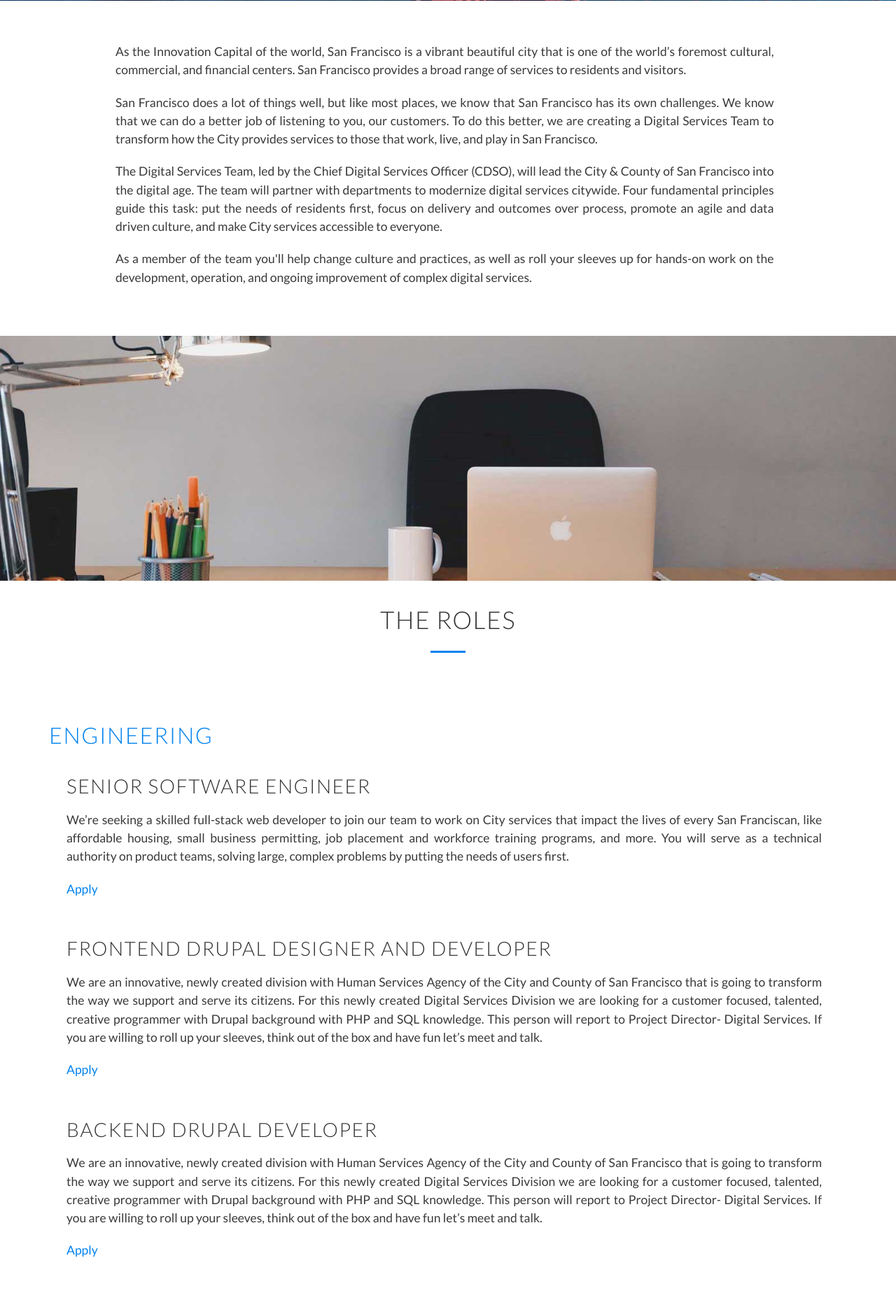
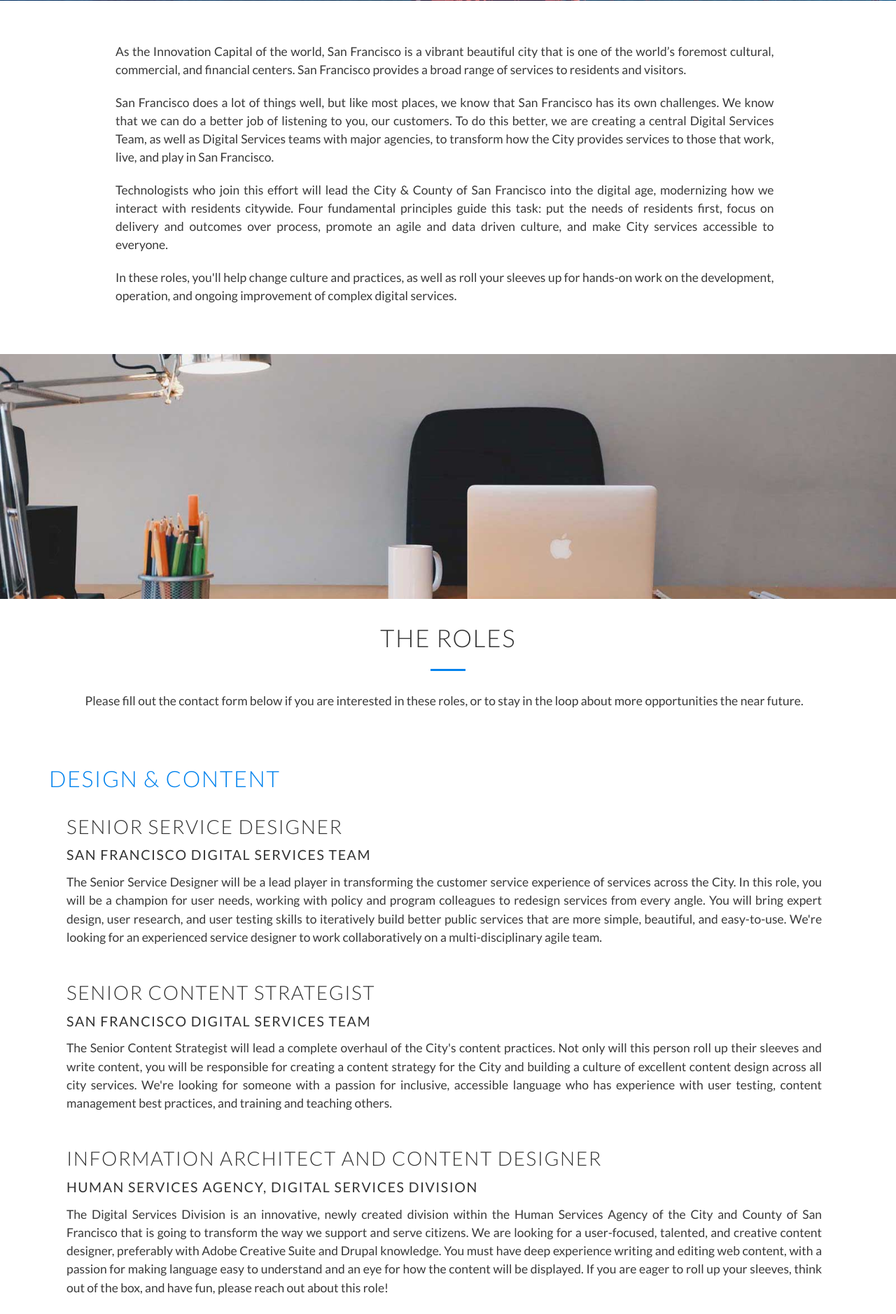
Before and after one commit to SFDigitalServices/sfdigitalservices, a PHP site: page /joinus.html in a window 1280 px wide. Shown: the part 649-2527 px from the top of the page at 70% size. Run offline with PHP 8.4, Linux system fonts and the light colour scheme; some libraries are stand-ins or nearby versions.

Commit message:
Fixed duplicate jobs, rearranged jobs, and updated all titles, departments, and descriptions
Should serve as final version.
Required small adjustment to some styles.

```diff
--- a/public/css/styles.css
+++ b/public/css/styles.css
@@ -462,12 +462,12 @@ h6.separator-quote-3 a{
 
 .roles-body p{
   text-align: justify;
-  padding-top:10px;
+  padding: 5px 0px 25px 0px;
 }
 
 .roles-body h3,h4{
   text-align: left;
-  padding-top:10px;
+  padding-top: 5px;
 }
 
 /* Job Categories */
--- a/public/joinus.html
+++ b/public/joinus.html
@@ -49,9 +49,9 @@
       <div class="about-box">
         <div class="about-body col-xs-12 col-sm-10 col-sm-offset-1 col-md-10 col-md-offset-1">
           <p>As the Innovation Capital of the world, San Francisco is a vibrant beautiful city that is one of the world’s foremost cultural, commercial, and financial centers.  San Francisco provides a broad range of services to residents and visitors.</p>
-          <p>San Francisco does a lot of things well, but like most places, we know that San Francisco has its own challenges. We know that we can do a better job of listening to you, our customers. To do this better, we are creating a Digital Services Team to transform how the City provides services to those that work, live, and play in San Francisco.</p>
-          <p>The Digital Services Team, led by the Chief Digital Services Officer (CDSO), will lead the City & County of San Francisco into the digital age. The team will partner with departments to modernize digital services citywide. Four fundamental principles guide this task: put the needs of residents first, focus on delivery and outcomes over process, promote an agile and data driven culture, and make City services accessible to everyone.</p>
-          <p>As a member of the team you'll help change culture and practices, as well as roll your sleeves up for hands-on work on the development, operation, and ongoing improvement of complex digital services.</p>
+          <p>San Francisco does a lot of things well, but like most places, we know that San Francisco has its own challenges. We know that we can do a better job of listening to you, our customers. To do this better, we are creating a central Digital Services Team, as well as Digital Services teams with major agencies, to transform how the City provides services to those that work, live, and play in San Francisco.</p>
+          <p>Technologists who join this effort will lead the City & County of San Francisco into the digital age, modernizing how we interact with residents citywide. Four fundamental principles guide this task: put the needs of residents first, focus on delivery and outcomes over process, promote an agile and data driven culture, and make City services accessible to everyone.</p>
+          <p>In these roles, you'll help change culture and practices, as well as roll your sleeves up for hands-on work on the development, operation, and ongoing improvement of complex digital services.</p>
 
         </div>
 
@@ -68,6 +68,8 @@
     <div id="roadmap" class="container">
       <div class="col-xs-12 col-md-12">
         <h1 class="sub-heading">The Roles</h1><div class="separator center"></div>
+            <div class="col-md-12 center"><p>Please fill out the contact form below if you are interested in these roles, or to stay in the loop about more opportunities the near future.</p>
+      </div>
       </div>
 
       <hr>
@@ -96,131 +98,87 @@
 	</script>
 	< Job Category Dropdown */--!>
 
-<!-- /* Section - Engineering -->
-      <a name="engineering" class="jobcat"><h2> Engineering </h2></a>
-
-
-      <div class="roles-body">
-          <h3>Senior Software Engineer</h3>
-          <p>We’re seeking a skilled full-stack web developer to join our team to work on City services that impact the lives of every San Franciscan, like affordable housing, small business permitting, job placement and workforce training programs, and more. You will serve as a technical authority on product teams, solving large, complex problems by putting the needs of users first. </p>
-          <p><a href="https://www.jobaps.com/SF/sup/bulpreview.asp?R1=PEX&R2=1043&R3=071505">Apply</a><br /><br /></p>
-      </div>
-
-<div class="roles-body">
-          <h3>Frontend Drupal Designer and Developer</h3>
-          <p> We are an innovative, newly created division with Human Services Agency of the City and County of San Francisco that is going to transform the way we support and serve its citizens. For this newly created Digital Services Division we are looking for a customer focused, talented, creative programmer with Drupal background with PHP and SQL knowledge. This person will report to Project Director- Digital Services. If you are willing to roll up your sleeves, think out of the box and have fun let’s meet and talk. </p>
-          <p><a href="https://www.jobaps.com/SF/sup/bulpreview.asp?R1=PEX&R2=1043&R3=071505">Apply</a><br /><br /></p>
-      </div>
-
-<div class="roles-body">
-          <h3>Backend Drupal Developer </h3>
-          <p> We are an innovative, newly created division with Human Services Agency of the City and County of San Francisco that is going to transform the way we support and serve its citizens. For this newly created Digital Services Division we are looking for a customer focused, talented, creative programmer with Drupal background with PHP and SQL knowledge. This person will report to Project Director- Digital Services. If you are willing to roll up your sleeves, think out of the box and have fun let’s meet and talk. </p>
-          <p><a href="https://www.jobaps.com/SF/sup/bulpreview.asp?R1=PEX&R2=1043&R3=071505">Apply</a><br /><br /></p>
-      </div>
-
-
-<!-- Section - Engineering */ -->
-
-
-<div class="separator center mid-separator"></div>
-
-
-<!-- /* Section - Data -->
-<a name="data" class="jobcat"><h2> Data </h2></a>
-
-<div class="roles-body">
-          <h3>Database Specialist - Data Modeling and Loading </h3>
-          <p> MOHCD has a large volume of housing placement and construction pipeline data, contained in Excel spreadsheets, Access data tables, and some other formats, all of which needs to be evaluated for appropriate database design and then migrated into the resultant objects and fields, in line with existing department Salesforce development, and with appropriate user roles and permissions.
-	  </p>
-          <p><a href="https://www.jobaps.com/SF/sup/bulpreview.asp?R1=PEX&R2=1043&R3=071505">Apply</a><br /><br /></p>
-</div>
-
-<!-- Section - Data */ -->
-
-
-<div class="separator center mid-separator"></div>
 
 
 <!-- /* Section - Design -->
       <a class="jobcat" name="design"><h2> Design & Content </h2></a>
       <div class="roles-body">
           <h3>Senior Service Designer</h3>
-          <p>The Senior Service Designer will be a lead player in transforming the customer service experience through user-design. This person will use their skills with data, analysis, user research and project management to help build better public services that are more simple, beautiful, and easy-to-use.</p>
-      <p><a href="https://www.sfgov.org">Apply</a><br /><br /></p>
-
+          <h4>San Francisco Digital Services Team</h4>
+          <p>The Senior Service Designer will be a lead player in transforming the customer service experience of services across the City. In this role, you will be a champion for user needs, working with policy and program colleagues to redesign services from every angle. You will bring expert design, user research, and user testing skills to iteratively build better public services that are more simple, beautiful, and easy-to-use. We're looking for an experienced service designer to work collaboratively on a multi-disciplinary agile team.</p>
       </div>
 
+      <div class="roles-body">
+          <h3>Senior Content Strategist</h3>
+          <h4>San Francisco Digital Services Team</h4>
+          <p>The Senior Content Strategist will lead a complete overhaul of the City's content practices. Not only will this person roll up their sleeves and write content, you will be responsible for creating a content strategy for the City and building a culture of excellent content design across all city services. We're looking for someone with a passion for inclusive, accessible language who has experience with user testing, content management best practices, and training and teaching others.</p>
+      </div>
 
 <div class="roles-body">
-          <h3>Service Researcher/UX Researcher</h3>
+          <h3>Information Architect and Content Designer</h3>
+          <h4>Human Services Agency, Digital Services Division</h4>
+          <p>The Digital Services Division is an innovative, newly created division within the Human Services Agency of the City and County of San Francisco that is going to transform the way we support and serve citizens. We are looking for a user-focused, talented, and creative content designer, preferably with Adobe Creative Suite and Drupal knowledge. You must have deep experience writing and editing web content, with a passion for making language easy to understand and an eye for how the content will be displayed. If you are eager to roll up your sleeves, think out of the box, and have fun, please reach out about this role!</p>
+      </div>
+
+<div class="roles-body">
+          <h3>Service Designer or UX Researcher</h3>
+          <h4>Human Services Agency, Innovation Office</h4>
           <p> We're looking for another service designer or UX researcher to help over 200,000 San Franciscans living in poverty and abuse. Your expertise will focus on examining and improving how clients experience Agency services digitally, in person, by phone and mail. You will work with employees across the Agency to share service design methods while co-creating measurable improvements in internal and external processes to deliver services. Three years of service design or UX research experience required. Strong emotional intelligence, humility, and being a team player preferred. Candidates with diverse backgrounds and experiences welcome. </p>
-          <p><a href="https://www.sfgov.org">Apply</a><br /><br /></p>
+      </div>
+
+<div class="roles-body">
+          <h3>Visual Designer</h3>
+          <h4>Human Services Agency, Innovation Office</h4>
+          <p>Are you a visual designer who wants to help the estimated one in four San Franciscans living in poverty and abuse? You will through walk internal and public processes for service delivery, visualize them as experience maps, and then collaborate with colleagues to implement measurable change. You will create infographics from dashboards and spreadsheets to help managers and analysts see new opportunities for improving services. Your expertise will also focus on improving forms, signage, and other materials the public experiences as part of their “touchpoints” with Agency services both online and in print. Three years of visual design experience required. Strong emotional intelligence, humility, and being a team player preferred. Candidates with diverse backgrounds and experiences welcome.</p>
       </div>
 
      <div class="roles-body">
           <h3>Content Strategist and UX Designer</h3>
-          <h4>Housing and Community Development</h4>
-          <p>The Content Strategist and User Experience Designer will conduct a thorough, user-centered assessment of the Mayor's Office of Housing and Community Development's web content at <a href="https://www.sfmohcd.org" target="_blank">sfmohcd.org</a>. They will lead an overhaul of the site to make all content easy to read and understand, as well as ensuring all content is current, correct, and non-duplicative. They will redesign the UX so that navigation is simplified and makes sense, look & feel are consistent with City standards, and the content upkeep is sustainable by MOHCD staff.</p>
-          <p><a href="https://www.jobaps.com/SF/sup/bulpreview.asp?R1=PEX&R2=1043&R3=071505">Apply</a></p>
-      </div>
-
-
-      <div class="roles-body">
-          <h3>Senior Content Strategist</h3>
-          <p>The Senior Content Strategist will lead a complete overhaul of the City's content practices. Not only will this person roll up their sleeves and write content, they will be responsible for creating a content strategy for the City, and a culture of excellent content design across all city services.  They will share your passion for inclusive, accessible language and set a high standard for the City to manage content in the long term. </p>
-          <p><a href="https://www.sfgov.org">Apply</a><br /><br /></p>
-      </div>
-
-<div class="roles-body">
-          <h3>Visual Designer</h3>
-          <p>Are you a visual designer who wants to help about one in four San Franciscans living in poverty and abuse? You will create infographics from dashboards and spreadsheets to help managers and analysts see new opportunities for improving services. You will walk internal and public processes for service delivery, visualize them as experience maps, and then collaborate with colleagues to implement measurable change. Your expertise will also focus on improving forms, signage, and other materials the public experiences as part of their “touchpoints” with Agency services both online and in print. Three years of visual design experience required. Strong emotional intelligence, humility, and being a team player preferred. Candidates with diverse backgrounds and experiences welcome. </p>
-          <p><a href="https://www.sfgov.org">Apply</a><br /><br /></p>
-      </div>
-
-<div class="roles-body">
-          <h3>Information Architect and Content Designer</h3>
-          <p>We are an innovative, newly created division with Human Services Agency of the City and County of San Francisco that is going to transform the way we support and serve its citizens. For this newly created Digital Services Division we are looking for a customer focused, talented, creative content designer preferably with Adobe Creative Suite and Drupal knowledge. He or she must be good at editing and developing contents with an eye for how the contents should be displayed on the web pages. This person will report to Project Director- Digital Services. If you are willing to roll up your sleeves, think out of the box and have fun let’s meet and talk. </p>
-          <p><a href="https://www.sfgov.org">Apply</a><br /><br /></p>
+          <h4>Mayor's office of Housing and Community Development</h4>
+          <p>The Content Strategist and User Experience Designer will conduct a thorough, user-centered assessment of critical content about affordable housing and City community development on the Mayor's Office site at <a href="http://www.sfmohcd.org" target="_blank">sfmohcd.org</a>. You will lead a site overhaul, redesigning the UX and information architecture so that navigation is simplified and makes sense, and making all content easy to read and understand. You'll also create and implement practices to ensure all content is current, correct, and non-duplicative; look & feel are consistent with City standards; and the content upkeep is sustainable by MOHCD staff. We're looking for someone with experience writing, user-testing, and iteratively improving content, and teaching others to do the same. Drupal experience a plus.</p>
       </div>
 
 <!-- Section - Design */-->
 
 
 
-<!-- /* Section - Engineering
-      <a name="engineering" class="jobcat"><h2> Engineering </h2></a-->
+<div class="separator center mid-separator"></div>
 
+<!-- /* Section - Engineering -->
+      <a name="engineering" class="jobcat"><h2> Engineering </h2></a>
 
-      <div class="roles-body">
+<!--       <div class="roles-body">
           <h3>Senior Software Engineer</h3>
-          <p>We’re seeking a skilled full-stack web developer to join our team to work on City services that impact the lives of every San Franciscan, like affordable housing, small business permitting, job placement and workforce training programs, and more. You will serve as a technical authority on product teams, solving large, complex problems by putting the needs of users first. </p>
-          <p><a href="https://www.jobaps.com/SF/sup/bulpreview.asp?R1=PEX&R2=1043&R3=071505">Apply</a><br /><br /></p>
-      </div>
-      <div class="separator center"></div>
+          <p>We’re seeking a skilled full-stack web developer to join our team to work on City services that impact the lives of every San Franciscan, like affordable housing, small business permitting, job placement and workforce training programs, and more. You will serve as a technical authority on product teams, solving large, complex problems by putting the needs of users first.</p>
+      </div> -->
 
 <div class="roles-body">
           <h3>Frontend Drupal Designer and Developer</h3>
-          <p> We are an innovative, newly created division with Human Services Agency of the City and County of San Francisco that is going to transform the way we support and serve its citizens. For this newly created Digital Services Division we are looking for a customer focused, talented, creative programmer with Drupal background with PHP and SQL knowledge. This person will report to Project Director- Digital Services. If you are willing to roll up your sleeves, think out of the box and have fun let’s meet and talk. </p>
-          <p><a href="https://www.jobaps.com/SF/sup/bulpreview.asp?R1=PEX&R2=1043&R3=071505">Apply</a><br /><br /></p>
+          <h4>Human Services Agency, Digital Services Division</h4>
+          <p>The Digital Services Division is an innovative, newly-created division within the Human Services Agency of the City and County of San Francisco that is going to transform the way we support and serve citizens. We are looking for a user-focused, talented, creative frontend programmer who has experience with Drupal. Day-to-day you will be working on a multi-disciplinary team to design, build, and improve new and existing digital products to deliver crucial public services to San Franciscans who are most in need. If you are eager to roll up your sleeves, think out of the box, and have fun, please reach out about this role!</p>
       </div>
-      <div class="separator center"></div>
 
 <div class="roles-body">
           <h3>Backend Drupal Developer </h3>
-          <p> We are an innovative, newly created division with Human Services Agency of the City and County of San Francisco that is going to transform the way we support and serve its citizens. For this newly created Digital Services Division we are looking for a customer focused, talented, creative programmer with Drupal background with PHP and SQL knowledge. This person will report to Project Director- Digital Services. If you are willing to roll up your sleeves, think out of the box and have fun let’s meet and talk. </p>
-          <p><a href="https://www.jobaps.com/SF/sup/bulpreview.asp?R1=PEX&R2=1043&R3=071505">Apply</a><br /><br /></p>
-      </div>
-
-      <div class="separator center"></div>
-<div class="roles-body">
-          <h3>Database Specialist - Data Modeling and Loading </h3>
-          <p> MOHCD has a large volume of housing placement and construction pipeline data, contained in Excel spreadsheets, Access data tables, and some other formats, all of which needs to be evaluated for appropriate database design and then migrated into the resultant objects and fields, in line with existing department Salesforce development, and with appropriate user roles and permissions.
-	  </p>
-          <p><a href="https://www.jobaps.com/SF/sup/bulpreview.asp?R1=PEX&R2=1043&R3=071505">Apply</a><br /><br /></p>
+          <h4>Human Services Agency, Digital Services Division</h4>
+          <p> The Digital Services Division is an innovative, newly-created division within the Human Services Agency of the City and County of San Francisco that is going to transform the way we support and serve citizens. We are looking for a user-focused, talented, creative backend programmer who has experience with Drupal and PHP & SQL expertise. Day-to-day you will be working on a multi-disciplinary team to design, build, and improve new and existing digital products to deliver crucial public services to San Franciscans who are most in need. If you are eager to roll up your sleeves, think out of the box and have fun, please reach out about this role!</p>
       </div>
 
 
 <!-- Section - Engineering */ -->
+
+<div class="separator center mid-separator"></div>
+
+<!-- /* Section - Data -->
+<a name="data" class="jobcat"><h2> Data </h2></a>
+
+<div class="roles-body">
+          <h3>Housing Data Specialist</h3>
+          <h4>Mayor's Office of Housing and Community Development</h4>
+          <p>Our department has a large volume of critical housing placement and construction pipeline data, currently contained in Excel spreadsheets, Access data tables, and other formats. We need an expert in managing large, complex data sets to lead an evaluation, architect and implement an appropriate database design in Salesforce, and then manage the migration into Salesforce to make this important more accessible, and easy to use. You'll use your expertise to find insightful ways to make the data more useful for policymaking and improving service delivery of our affordable housing programs; collaborate with other ongoing Salesforce development efforts; and help create standards for effective user roles and permissions. Salesforce experience a must; no experience with affordable housing or development required.</p>
+</div>
+
+<!-- Section - Data */ -->
 
 
 
@@ -237,7 +195,7 @@
       <h2 class="sub-heading">Join us</h2><div class="separator center"></div>
     </div>
 
-    <div class="col-md-12 center"><p>Interested in talking with us about these roles?</p>
+    <div class="col-md-12 center"><p>Interested in talking with us about these roles? Tell us about your background and which opportunity caught your eye. </p>
       </div>
 
 
```
